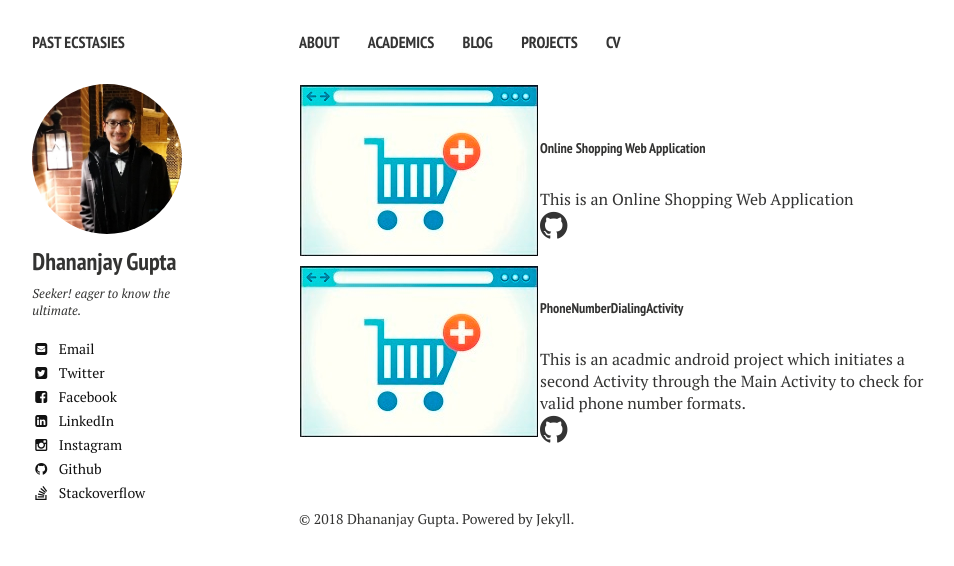
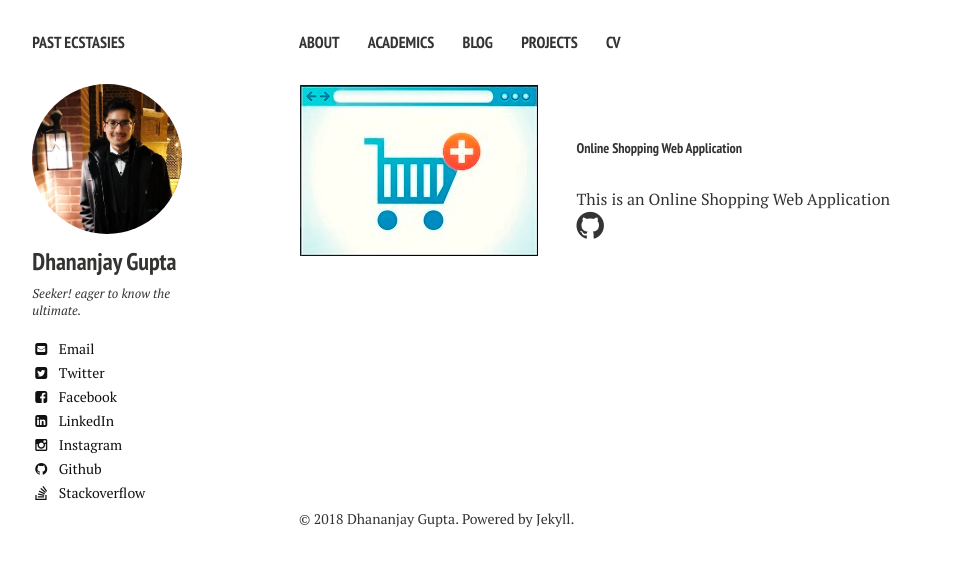
Before and after one commit to DhananjayGupta300/DhananjayGupta300.github.io, a Jekyll site: the page built from projects.md, in a window 1280 px wide. Shown: the top 566 px of the page, without its empty margins (21-975 px from the left). Built offline with Jekyll 4.4.1, drawn with Linux system fonts in a browser that asks for light colours; nearby versions of some CDN libraries.

Commit message:
Update projects.md

```diff
--- a/projects.md
+++ b/projects.md
@@ -8,11 +8,4 @@ projects:
       github: "https://github.com/DhananjayGupta300/Online-Shopping-Web-Application"
       image: "/images/onlineshoppingwebapplication.jpg"
       about: "This is an Online Shopping Web Application"
-
-    - title: "PhoneNumberDialingActivity"
-      link: "https://github.com/DhananjayGupta300/PhoneNumberDialingActivity"
-      github: "https://github.com/DhananjayGupta300/PhoneNumberDialingActivity"
-      image: "/images/onlineshoppingwebapplication.jpg"
-      about: "This is an acadmic android project which initiates a second Activity through the Main Activity to check for valid phone number formats."
-
 ---
```
